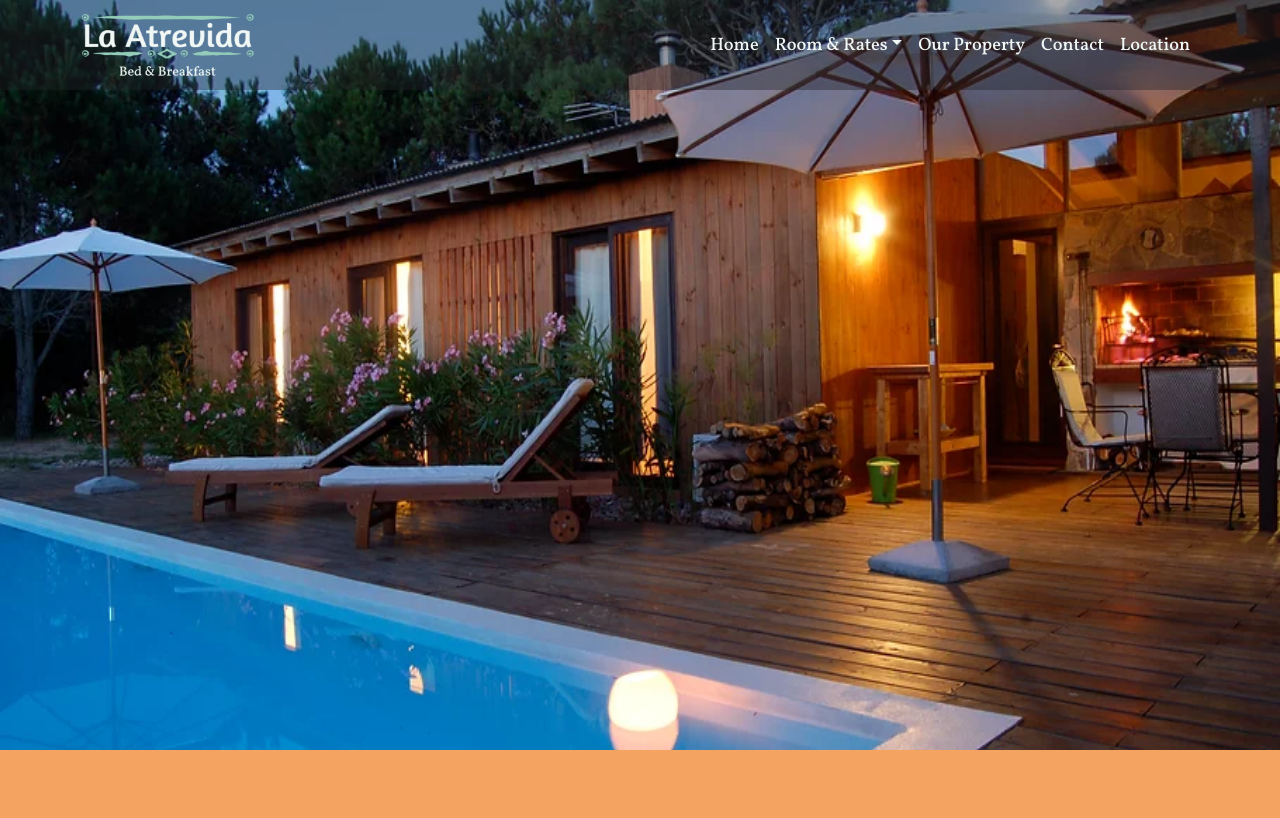
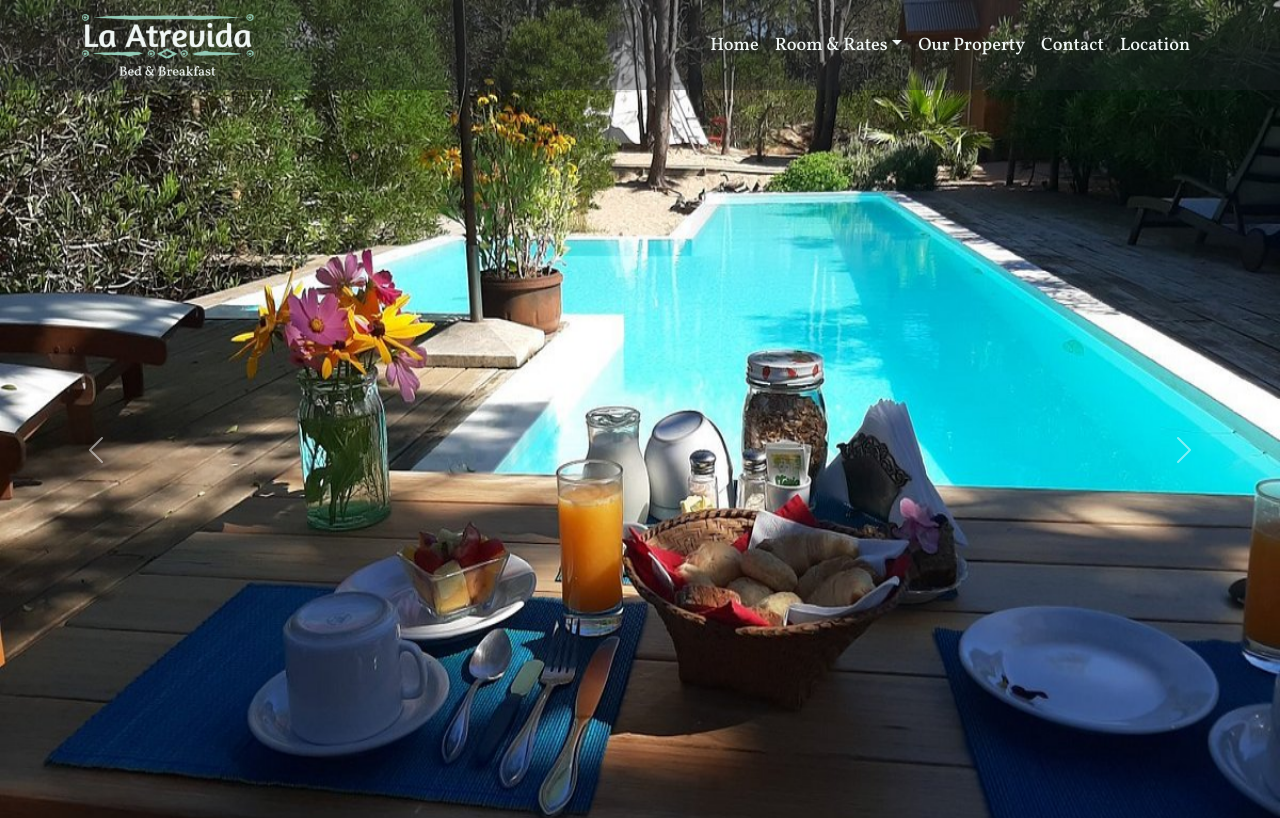
Before and after one commit to germanl8/Proyecto-la_atrevida, a React (Create React App) app: page / in a window 1280 px wide. Shown: the top 818 px of the page. Built offline with nearby package versions, Linux system fonts and the light colour scheme.

Commit message:
Slide 0.1 / img portada

```diff
--- a/src/App.jsx
+++ b/src/App.jsx
@@ -1,9 +1,11 @@
 import React from 'react';
 import Barrasup from './components/Barrasup';
+import Slide from './components/Slide';
 import 'bootstrap';
 import 'bootstrap/dist/css/bootstrap.css';
 import 'bootstrap/dist/js/bootstrap.js';
 import './css/NavBar.css'
+import './css/Slide.css'
 
 
 
@@ -14,6 +16,7 @@ const App = () => {
     return (
         <div id='container'>
             <Barrasup></Barrasup>
+            <Slide></Slide>
         </div>
 
     )
--- a/src/components/Barrasup.jsx
+++ b/src/components/Barrasup.jsx
@@ -1,12 +1,5 @@
 import React, { useState } from "react";
 import Logo from "../img/logo_laatrevida.png";
-import Navbar_select from "../img/navbar_select.png";
-import Portada from "../img/portada.webp";
-import Portada2 from "../img/portada2.jpg";
-import Portada3 from "../img/portada3.jpg";
-import Portada4 from "../img/portada4.jpg";
-
-import Carousel from 'react-bootstrap/Carousel'
 //import $ from 'jquery';
 
 import { Navbar, Container, Nav, NavDropdown } from "react-bootstrap";
@@ -74,38 +67,11 @@ const Barrasup = () => {
                 </Container>
             </Navbar>
 
-            <div id="contenido_web11" className="mx-auto">
+            {/* <div id="contenido_web11" className="mx-auto">
                 <img src={Portada} className="contenido_web1" alt="" />
             </div>
             <div id="contenido_web2" className="mx-auto"></div>
-            <div id="contenido_web3" className="mx-auto"></div>
-
-
-            {/* <Carousel fade>
-                <Carousel.Item>
-                    <img
-                        className="d-block portada"
-                        src="https://static.wixstatic.com/media/b2e868_b93bb30c30494ef6a78cd42ce9dae599.jpg/v1/fill/w_910,h_475,al_c,q_85,usm_0.66_1.00_0.01/b2e868_b93bb30c30494ef6a78cd42ce9dae599.webp"
-                        alt="First slide"
-                    />
-
-                </Carousel.Item>
-                <Carousel.Item>
-                    <img
-                        className="d-block portada"
-                        src="https://static.wixstatic.com/media/b2e868_d6af1b4df820449b987cce2005e559f8.jpg/v1/fill/w_945,h_584,al_c,q_85,usm_0.66_1.00_0.01/b2e868_d6af1b4df820449b987cce2005e559f8.jpg"
-                        alt="Second slide"
-                    />
-
-                </Carousel.Item>
-                <Carousel.Item>
-                    <img
-                        className="d-block portada"
-                        src="https://static.wixstatic.com/media/b2e868_a76a81ac367a4a728f2db477abf968e3~mv2.jpg/v1/fill/w_945,h_627,al_c,q_85,usm_0.66_1.00_0.01/b2e868_a76a81ac367a4a728f2db477abf968e3~mv2.jpg"
-                        alt="Third slide"
-                    />
-                </Carousel.Item>
-            </Carousel> */}
+            <div id="contenido_web3" className="mx-auto"></div> */}
 
 
         </div>
--- /dev/null
+++ b/src/components/Slide.jsx
@@ -0,0 +1,41 @@
+import React, { useState } from "react";
+import Portada from "../img/portada.webp";
+import Portada2 from "../img/portada2.jpg";
+import Portada3 from "../img/portada3.jpg";
+import Portada4 from "../img/portada4.jpg";
+import Carousel from 'react-bootstrap/Carousel';
+
+const Slide = () => {
+
+
+
+    return (
+
+        <div>
+            <Carousel fade>
+                <Carousel.Item>
+                    <img
+                        className="d-block portada"
+                        src={Portada}
+                        alt="First slide"
+                    />
+                </Carousel.Item>
+
+                <Carousel.Item>
+                    <img
+                        className="d-block portada"
+                        src={Portada3}
+                        alt="Third slide"
+                    />
+                </Carousel.Item>
+            </Carousel>
+
+            <div id="contenido_web2" className="mx-auto"></div>
+            <div id="contenido_web3" className="mx-auto"></div>
+
+        </div>
+
+    )
+}
+
+export default Slide;
--- a/src/css/NavBar.css
+++ b/src/css/NavBar.css
@@ -75,13 +75,6 @@ body{
     width: 100%;
 } */
 
-.portada{
-    width: auto;
-    height: auto;
-    margin: auto;
-
-}
-
 .contenido_web1{
     width: 100%;
     height: 750px;
--- /dev/null
+++ b/src/css/Slide.css
@@ -0,0 +1,21 @@
+:root{
+    --letter-color: #F0F7F5;
+    --background-color-trasnparency-navbar: rgba(33, 37, 41, 0.4);
+    --background-color-navbar:#212529;
+    --second-color:#93CCB8;
+}
+
+
+
+body{
+    background-color: #757c83;
+    margin: 0;
+    padding: 0;
+}
+
+.portada{
+    width: 100%;
+    height: 900px;
+    margin: auto;
+
+}
--- a/src/index.js
+++ b/src/index.js
@@ -4,6 +4,7 @@ import 'bootstrap';
 import 'bootstrap/dist/css/bootstrap.css';
 import 'bootstrap/dist/js/bootstrap.js';
 import './css/NavBar.css';
+import './css/Slide.css'
 import App from './App.jsx';
 import reportWebVitals from './reportWebVitals';
 
```
Also changed, not shown: src/img/portada2.jpg, src/img/portada3.jpg.
